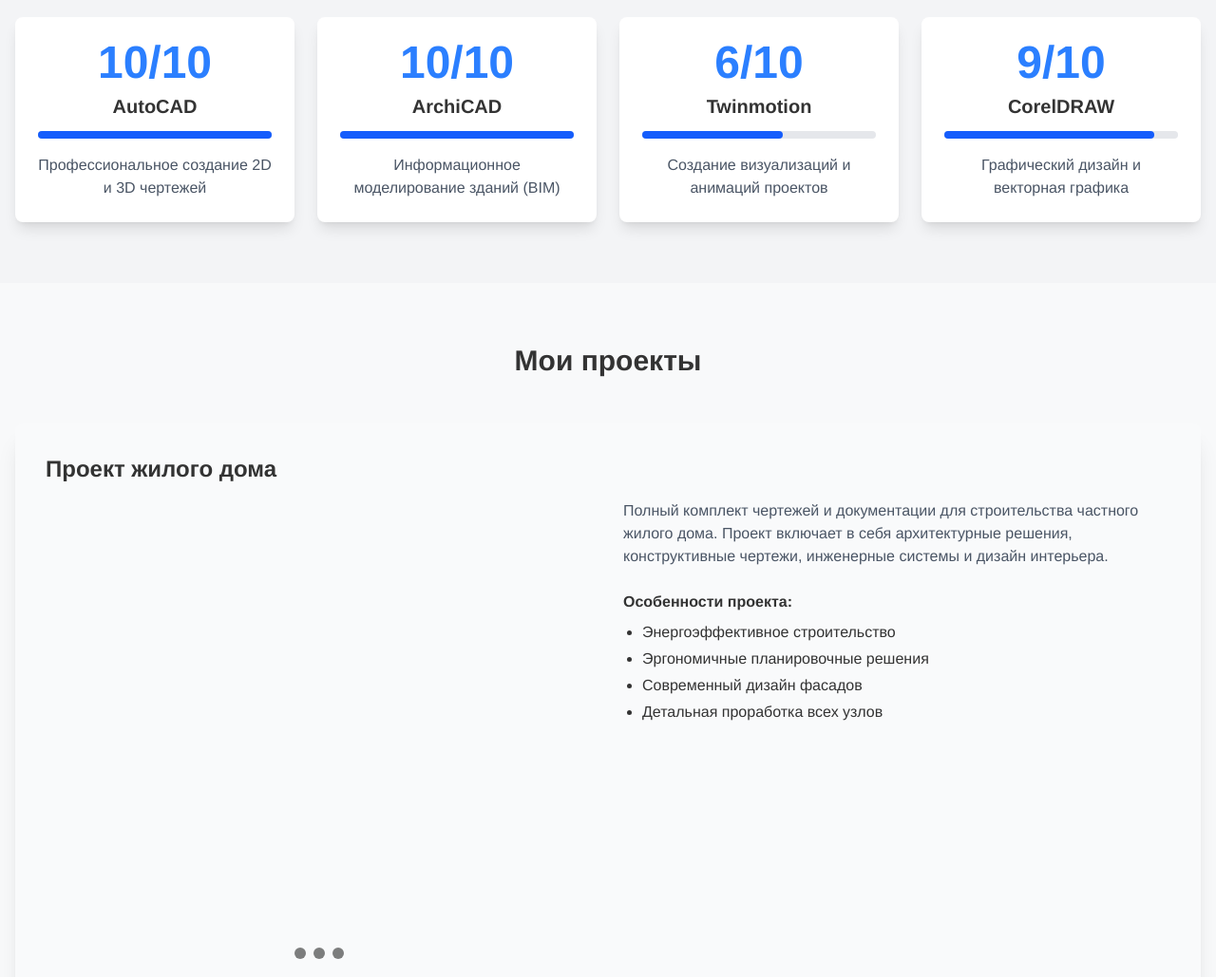
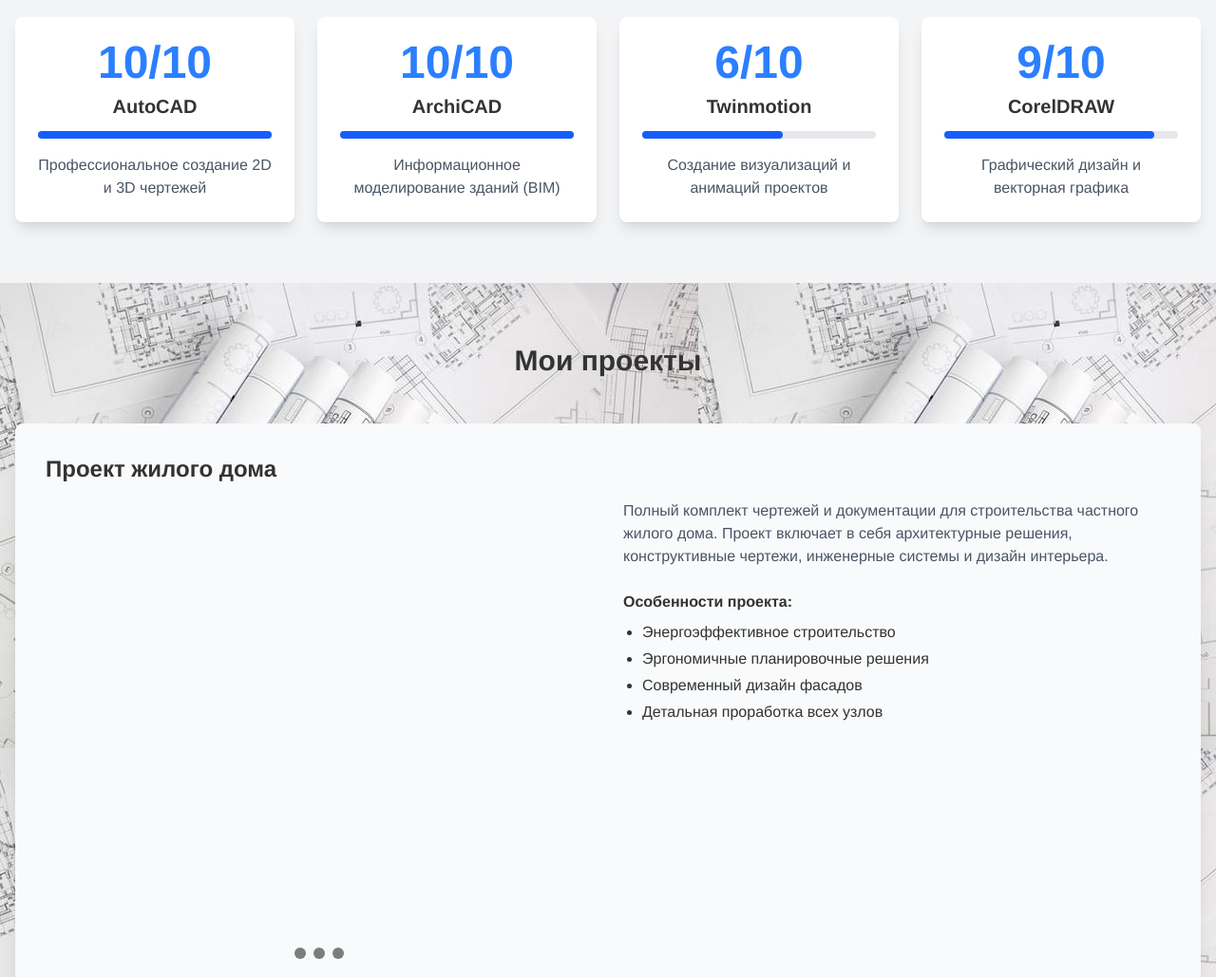
Before and after one commit to Tosha637/rezume, a plain HTML site: page index.html in a window 1280 px wide. Shown: the part 1402-2431 px from the top of the page at 95% size. Drawn offline with Linux system fonts and the light colour scheme.

Commit message:
Update index.html

```diff
--- a/index.html
+++ b/index.html
@@ -196,7 +196,7 @@
 		</section>
 
 		<!-- Projects Section -->
-		<section id="projects" class="py-16 bg-[url('img/1.jpg')]">
+		<section id="projects" class="py-16 bg-[url('/img/1.jpg')]">
 			<div class="container mx-auto px-4">
 				<h2 class="text-3xl font-bold text-center mb-12">Мои проекты</h2>
 
```
